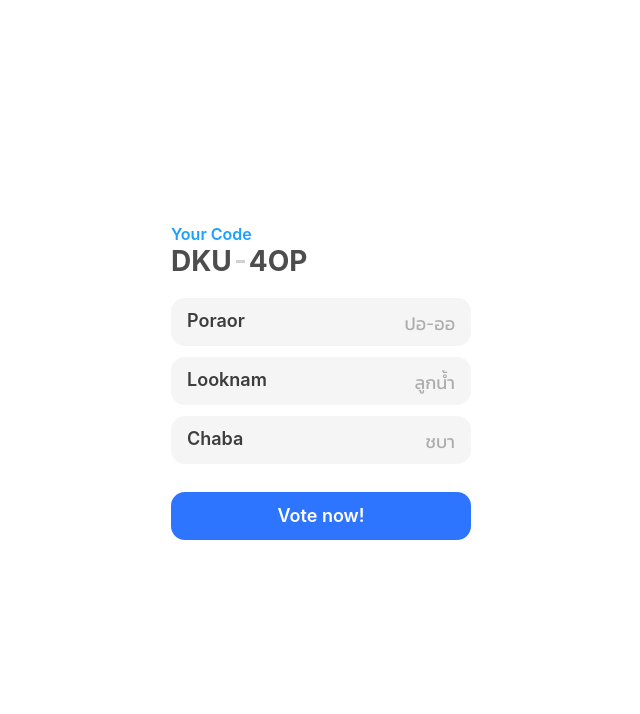
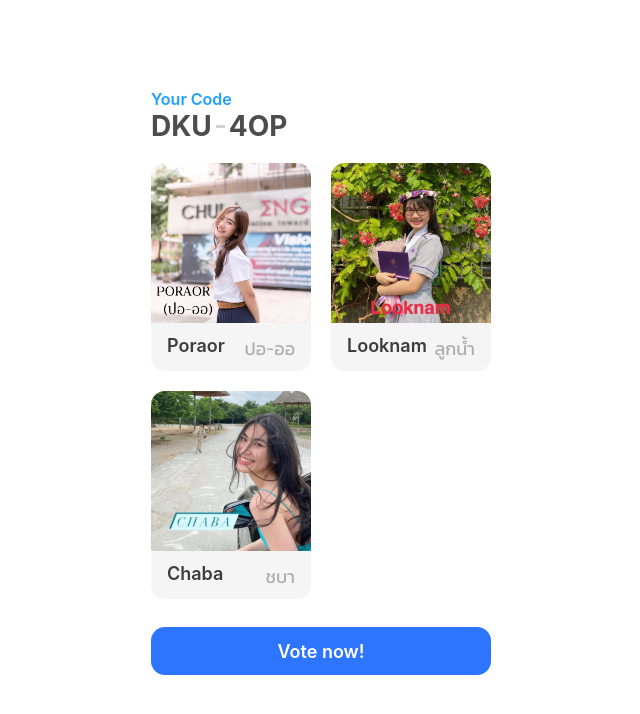
Before and after one commit to infi-axis/ice15, a Gatsby site: page /female in a window 1280 px wide. Shown: the whole page, without its empty margins (319-959 px from the left). Built offline with nearby package versions, Linux system fonts and the light colour scheme; Gatsby itself is replaced by a stand-in of ours.

Commit message:
feat: Added profile images to the candidate components

```diff
--- a/src/components/candidate.js
+++ b/src/components/candidate.js
@@ -1,18 +1,34 @@
 import React from "react"
 import styled from "styled-components"
 
-const Candidate = props => {
+import Profiles from "./profiles"
+
+const Candidate = ({ name, subname }) => {
     return (
         <Container>
-            <Name>{props.name}</Name>
-            <SubName>{props.subname}</SubName>
+            <ProfileImages name={name} />
+            <InfoContainer>
+                <Name>{name}</Name>
+                <SubName>{subname}</SubName>
+            </InfoContainer>
         </Container>
     )
 }
 
 export default Candidate
 
+const ProfileImages = styled(Profiles)`
+    width: 160px;
+    height: 160px;
+    border-radius: 14px 14px 0 0;
+`
+
 const Container = styled.div`
+    border-radius: 14px;
+    width: 160px;
+`
+
+const InfoContainer = styled.div`
     display: flex;
     flex-direction: row;
     justify-content: space-between;
@@ -21,7 +37,7 @@ const Container = styled.div`
     width: 100%;
 
     padding: 0.75rem 1rem;
-    border-radius: 14px;
+    border-radius: 0 0 14px 14px;
     background: #f5f5f5;
 `
 
--- /dev/null
+++ b/src/components/profiles/index.js
@@ -0,0 +1,26 @@
+import React from "react"
+
+import Boon from "./boon"
+import Chaba from "./chaba"
+import Guide from "./guide"
+import Looknam from "./looknam"
+import Patton from "./patton"
+import Poraor from "./poraor"
+import Punn from "./punn"
+
+const dictionaries = {
+    Boon,
+    Chaba,
+    Guide,
+    Looknam,
+    Patton,
+    Poraor,
+    Punn,
+}
+
+const Profiles = ({ name, ...props }) => {
+    const CandidateImage = dictionaries[name]
+    return <CandidateImage {...props} />
+}
+
+export default Profiles
--- a/src/pages/female.js
+++ b/src/pages/female.js
@@ -35,7 +35,7 @@ const Container = styled.div`
     align-items: flex-start;
 
     height: auto;
-    width: 300px;
+    width: 340px;
 
     @media screen and (min-width: 1024px) {
         position: relative;
@@ -71,12 +71,9 @@ const Dash = styled.div`
 `
 
 const CandidatesContainer = styled.div`
-    display: flex;
-    flex-direction: column;
-    width: 100%;
     margin-top: 1.25rem;
-
-    & > *:not(:first-child) {
-        margin-top: 0.675rem;
-    }
+    display: grid;
+    grid-template-columns: 1fr 1fr;
+    grid-template-rows: 1fr 1fr;
+    grid-gap: 20px;
 `
--- a/src/pages/index.js
+++ b/src/pages/index.js
@@ -39,7 +39,7 @@ const IndexPage = () => {
                     <SubTitle>ICE15</SubTitle>
                     <Title>Head Election</Title>
                     <InputsContainer>
-                        <Input inputMode="decimal" autoFocus {...digits[0]} />
+                        <Input inputMode="decimal" {...digits[0]} />
                         <Input inputMode="decimal" {...digits[1]} />
                         <Input inputMode="decimal" {...digits[2]} />
                         <Dash />
```
Also changed, not shown: src/pages/male.js (+5 -8 lines), src/components/profiles/boon.js (renamed from src/components/images/boon.js), src/components/profiles/chaba.js (renamed from src/components/images/chaba.js), src/components/profiles/guide.js (renamed from src/components/images/guide.js), src/components/profiles/looknam.js (renamed from src/components/images/looknam.js), src/components/profiles/patton.js (renamed from src/components/images/patton.js), src/components/profiles/poraor.js (renamed from src/components/images/poraor.js), src/components/profiles/punn.js (renamed from src/components/images/punn.js).
